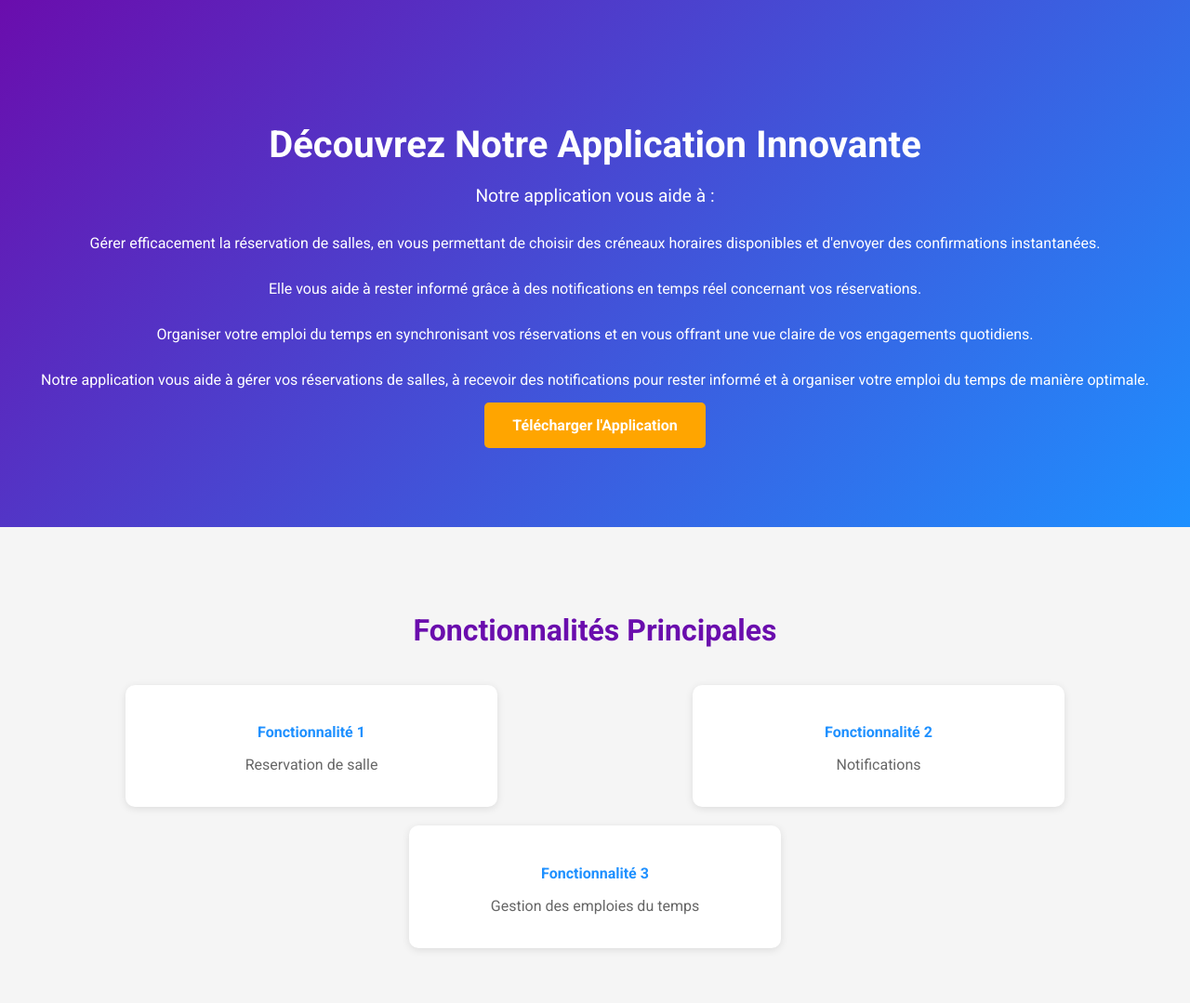
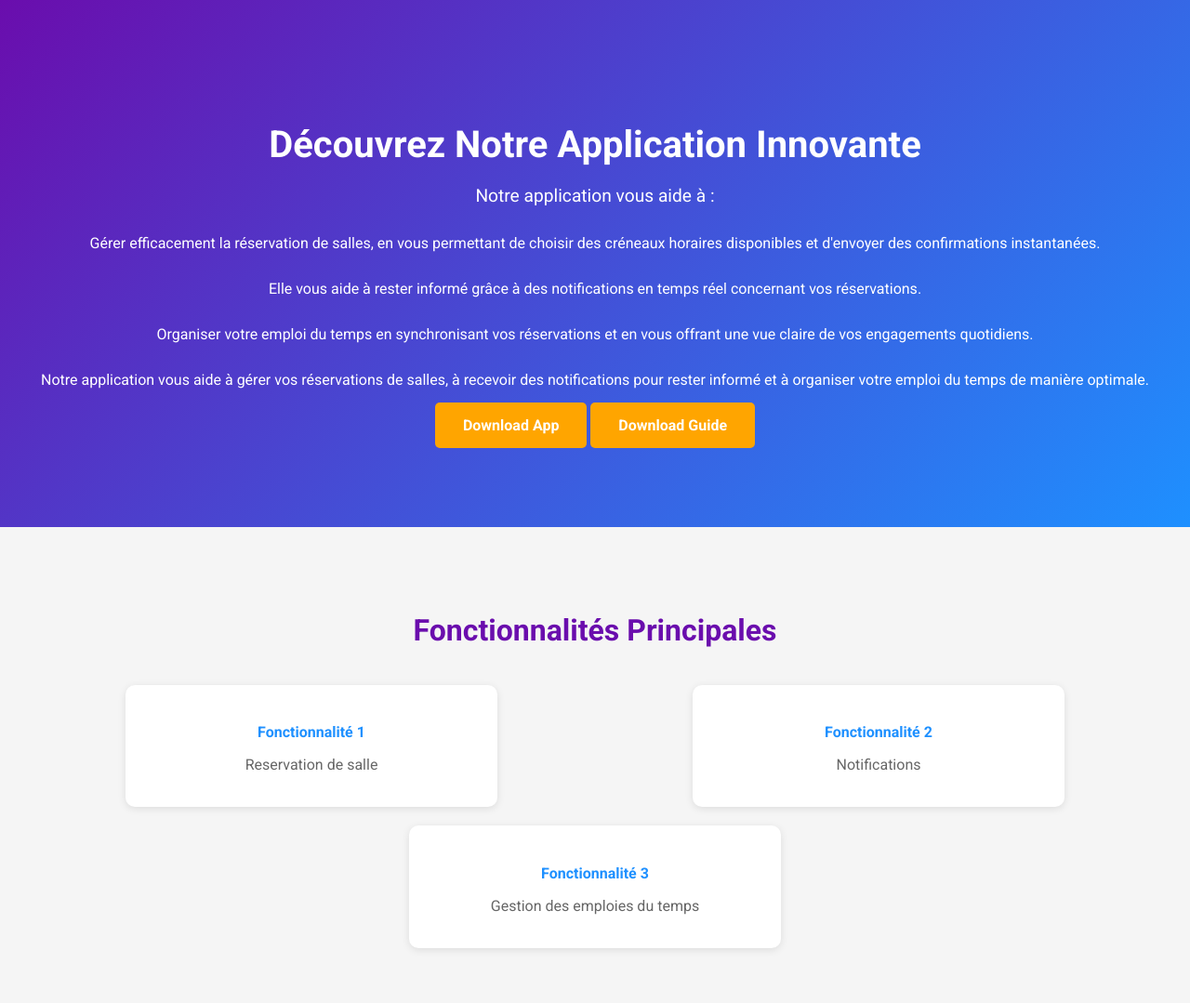
Before and after one commit to ButterflyIsCoding/Ureserv, a Django app: page / in a window 1280 px wide. Shown: the part 95-1174 px from the top of the page at 93% size. Run offline with Django 5.2, Linux system fonts and the light colour scheme; parts of the project's set-up code (start-up, migrations or seed data) failed here and were passed over.

Commit message:
commit with user guide

```diff
--- a/ureserve_back_heil/templates/index.html
+++ b/ureserve_back_heil/templates/index.html
@@ -26,7 +26,8 @@
         <div class="hero-content">
             <h2>Découvrez Notre Application Innovante</h2>
             <p>Notre application vous aide à :<p></p>Gérer efficacement la réservation de salles, en vous permettant de choisir des créneaux horaires    disponibles et d'envoyer des confirmations instantanées.<p></p>Elle vous aide à rester informé grâce à des notifications en temps réel concernant vos réservations.<p></p>Organiser votre emploi du temps en synchronisant vos réservations et en vous offrant une vue claire de vos engagements quotidiens.<p></p>Notre application vous aide à gérer vos réservations de salles, à recevoir des notifications pour rester informé et à organiser votre emploi du temps de manière optimale.</p>
-            <a href="lien_de_telechargement" class="btn-download">Télécharger l'Application</a>
+            <a href="{% static 'downloads/app.apk' %}" class="btn-download" target="_blank">Download App</a>
+            <a href="{% static 'downloads/User_guide.pdf' %}" class="btn-download" target="_blank">Download Guide</a>
         </div>
         <!-- Vous pouvez ajouter une image d'arrière-plan ou une illustration ici -->
     </section>
```
Also changed, not shown: 2 other files.
